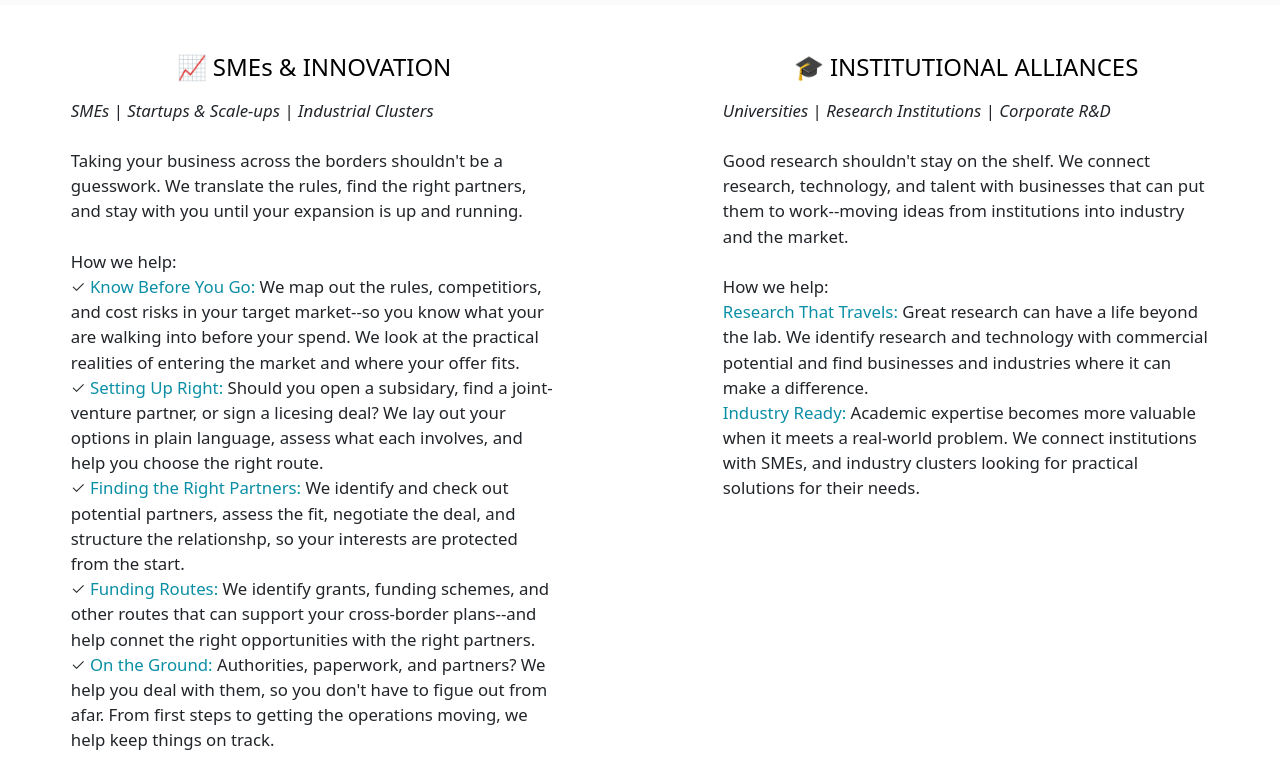
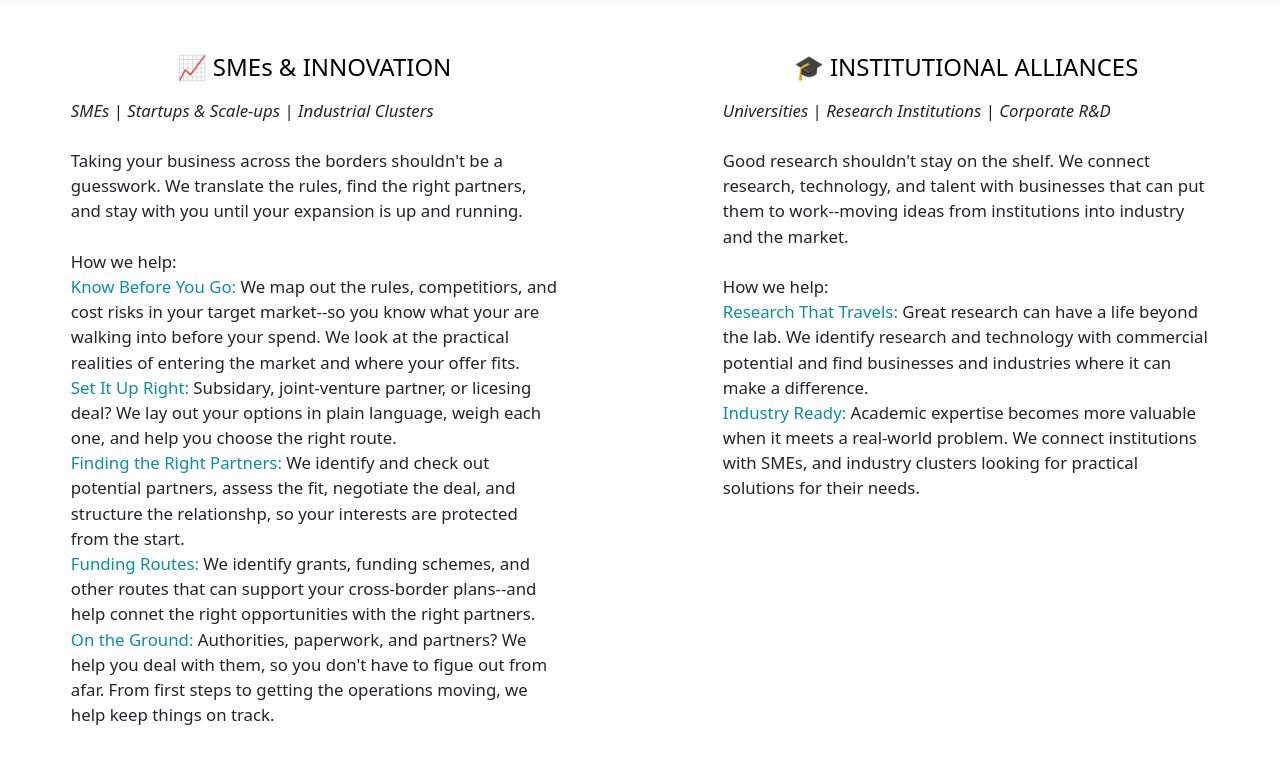
Before and after one commit to SaarvWeb/saarvweb.github.io, a plain HTML site: page index.html in a window 1280 px wide. Shown: the part 1820-2584 px from the top of the page. Drawn offline with nearby package versions, Linux system fonts and the light colour scheme.

Commit message:
Fix typos and enhance service descriptions in index.html
Corrected typos and improved phrasing for clarity in service descriptions.

```diff
--- a/index.html
+++ b/index.html
@@ -111,16 +111,16 @@
                 is up and running.
                 <br><br>
            <strong> How we help:</strong><br>
-              &#10003; <strong style="color:#0b8fa5;"> Know Before You Go:</strong> We map out the rules, competitiors, and cost risks in your target market--so you
+              <strong style="color:#0b8fa5;"> Know Before You Go:</strong> We map out the rules, competitiors, and cost risks in your target market--so you
                 know what your are walking into before your spend. We look at the practical realities of entering the market and where your offer fits. <br>
-             &#10003; <strong style="color:#0b8fa5;"> Setting Up Right:</strong> Should you open a subsidary, find a joint-venture partner, or sign a licesing deal?
-                We lay out your options in plain language, assess what each involves, and help you choose the right route.
+              <strong style="color:#0b8fa5;"> Set It Up Right:</strong> Subsidary, joint-venture partner, or licesing deal?
+                We lay out your options in plain language, weigh each one, and help you choose the right route.
                 <br>
-             &#10003; <strong style="color:#0b8fa5;"> Finding the Right Partners:</strong> We identify and check out potential partners, assess the fit,  negotiate the deal, and
+              <strong style="color:#0b8fa5;"> Finding the Right Partners:</strong> We identify and check out potential partners, assess the fit,  negotiate the deal, and
                 structure the relationshp, so your interests are protected from the start. <br>
-            &#10003;  <strong style="color:#0b8fa5;"> Funding Routes:</strong> We identify grants, funding schemes, and other routes that can support your cross-border plans--and help
+             <strong style="color:#0b8fa5;"> Funding Routes:</strong> We identify grants, funding schemes, and other routes that can support your cross-border plans--and help
                 connet the right opportunities with the right partners. <br>
-             &#10003; <strong style="color:#0b8fa5;"> On the Ground:</strong> Authorities, paperwork, and partners? We help you deal with them, so you don't have to figue out from afar.
+              <strong style="color:#0b8fa5;"> On the Ground:</strong> Authorities, paperwork, and partners? We help you deal with them, so you don't have to figue out from afar.
                 From first steps to getting the operations moving, we help keep things on track.
 </p>
 </div>
```
